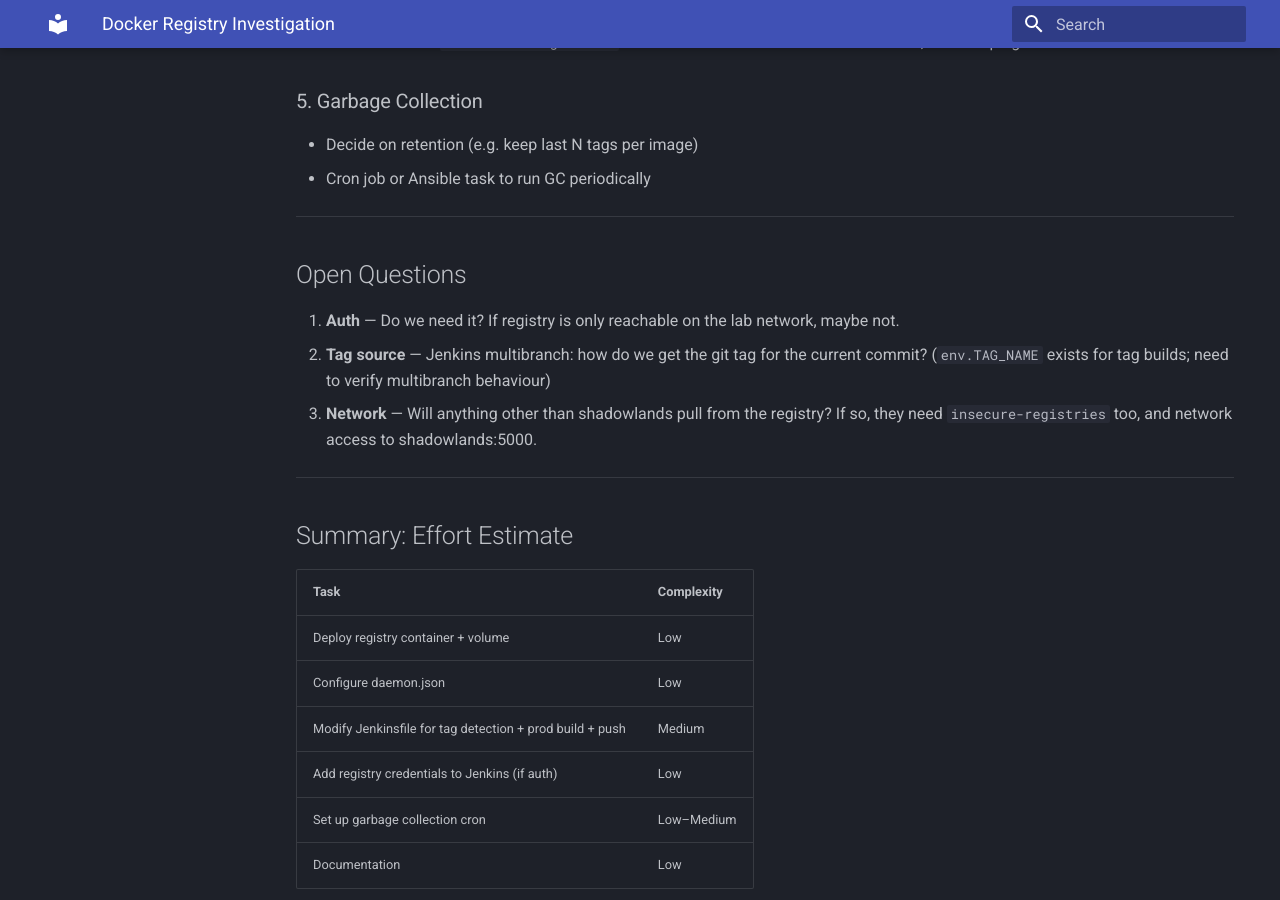
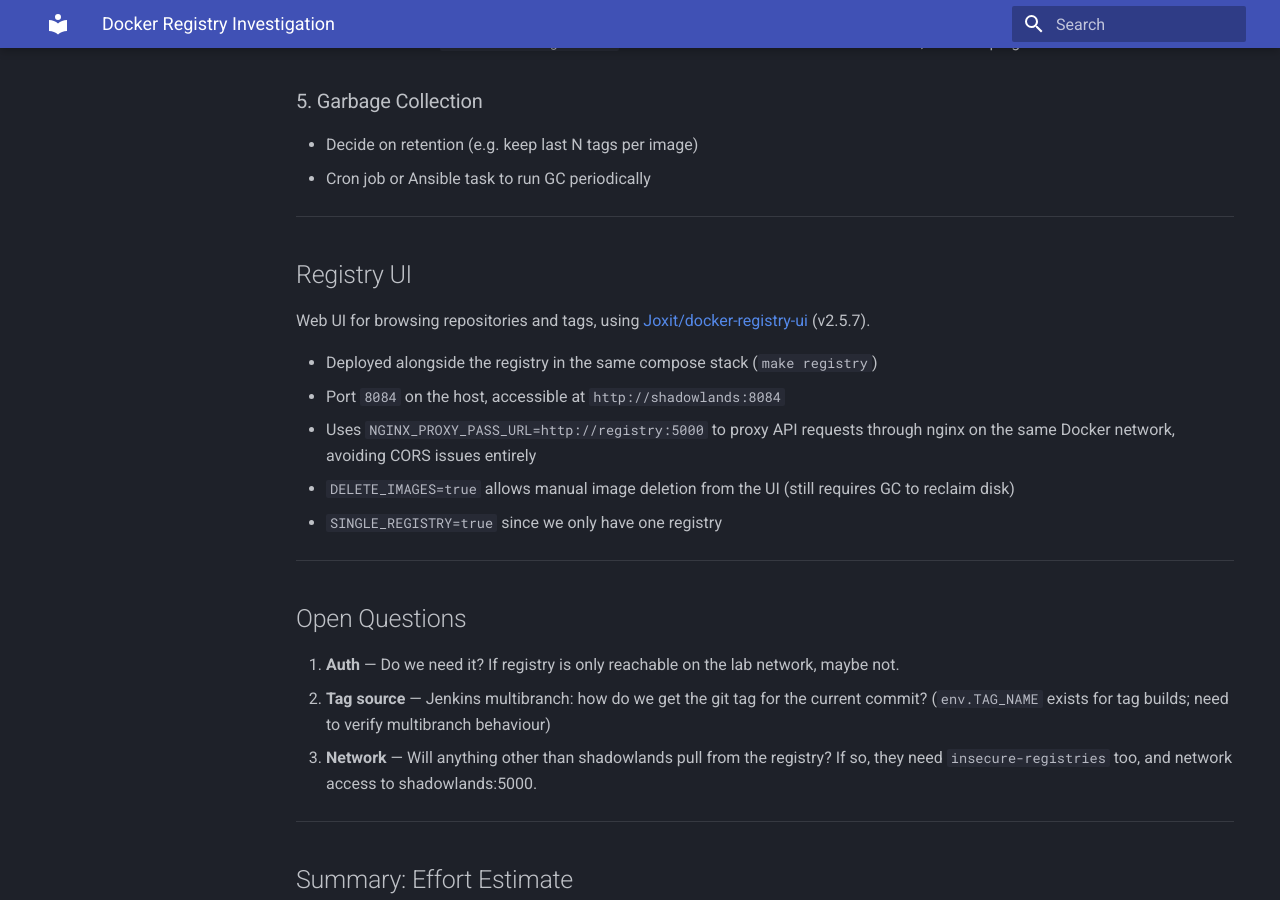
Before and after one commit to bmcivor/vertex-studio, an MkDocs documentation site: the page built from docs/design/docker-registry-investigation.md, in a window 1280 px wide and 900 px high, scrolled down 6498 px. Built offline with MkDocs 1.6.1 and Material for MkDocs 9.7.7, drawn with Linux system fonts in a browser that asks for light colours.

Commit message:
feat: add in UI container for image registry

```diff
--- a/docs/design/docker-registry-investigation.md
+++ b/docs/design/docker-registry-investigation.md
@@ -269,6 +269,18 @@ branchSources {
 
 ---
 
+## Registry UI
+
+Web UI for browsing repositories and tags, using [Joxit/docker-registry-ui](https://github.com/Joxit/docker-registry-ui) (v2.5.7).
+
+- Deployed alongside the registry in the same compose stack (`make registry`)
+- Port `8084` on the host, accessible at `http://shadowlands:8084`
+- Uses `NGINX_PROXY_PASS_URL=http://registry:5000` to proxy API requests through nginx on the same Docker network, avoiding CORS issues entirely
+- `DELETE_IMAGES=true` allows manual image deletion from the UI (still requires GC to reclaim disk)
+- `SINGLE_REGISTRY=true` since we only have one registry
+
+---
+
 ## Open Questions
 
 1. **Auth** — Do we need it? If registry is only reachable on the lab network, maybe not.
```
Also changed, not shown: 4 other files.
